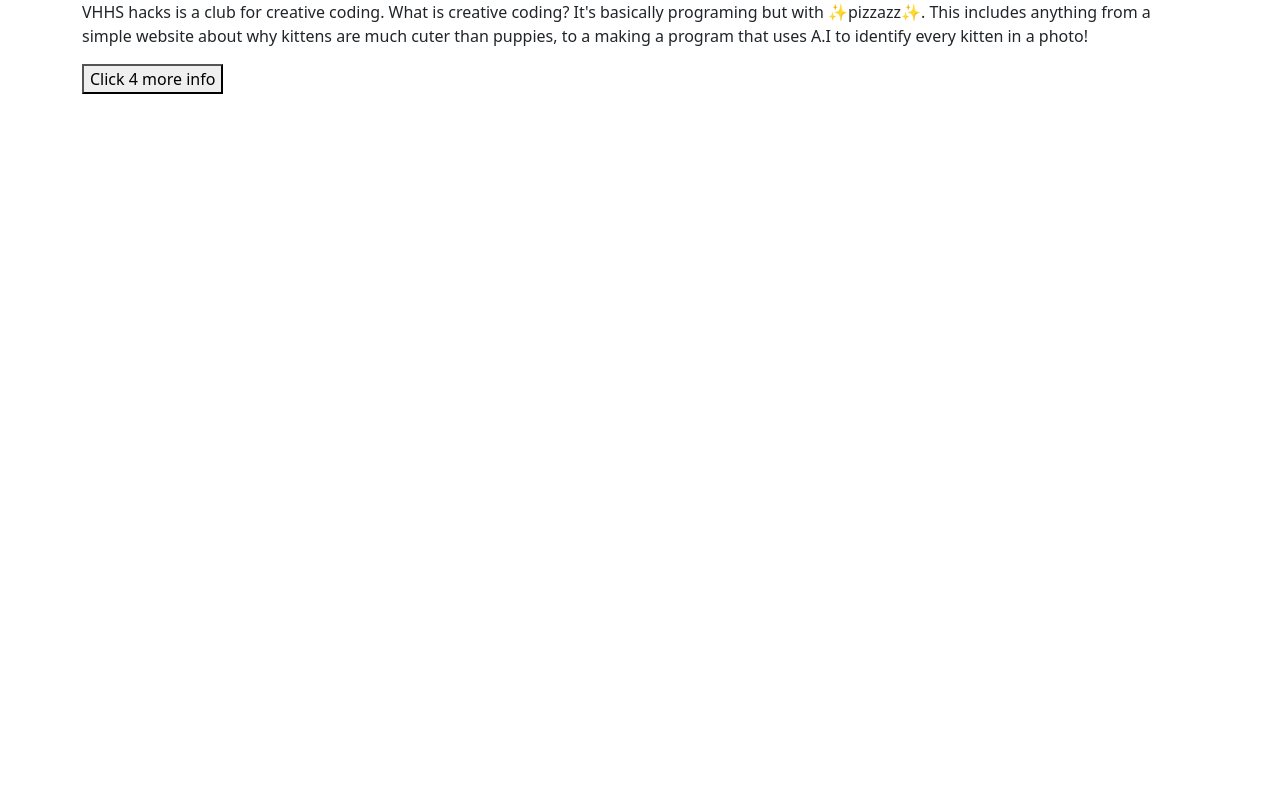
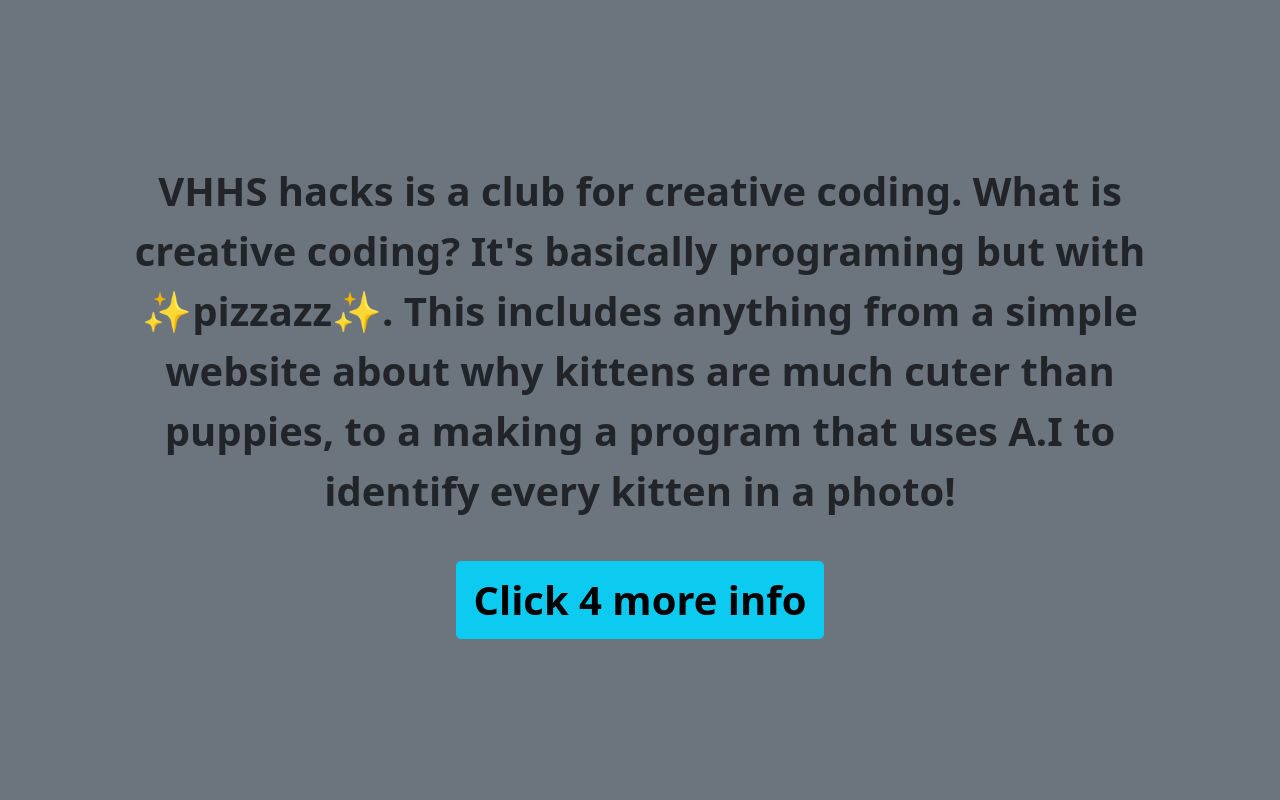
Before and after one commit to Juan-Gon03/vhhs-hacks, a Flask app: page /info/ in a window 1280 px wide. Run offline with Flask 2, Linux system fonts and the light colour scheme.

Commit message:
finished responsitivity

```diff
--- a/templates/base.html
+++ b/templates/base.html
@@ -13,7 +13,7 @@
     <!--<link rel="stylesheet" href="{{url_for('static', filename='css/style.css')}}">-->
     {% block head %}{% endblock %}
 </head>
-<body class="bod">
+<body class="bg-secondary">
     {% block body %}
     {% endblock %}
     <script src="https://cdn.jsdelivr.net/npm/@popperjs/core@2.9.2/dist/umd/popper.min.js" integrity="sha384-IQsoLXl5PILFhosVNubq5LC7Qb9DXgDA9i+tQ8Zj3iwWAwPtgFTxbJ8NT4GN1R8p" crossorigin="anonymous"></script>
--- a/templates/info.html
+++ b/templates/info.html
@@ -4,10 +4,8 @@
 
 {% endblock %}
 {% block body %}
-<div class="container">
-  <div class="box">
-    <div class="infoDiv">
-      <p class="info">
+<div class="container vh-100 d-flex flex-column justify-content-center align-items-center">
+      <p class="fs-1 text-break lh-base text-center fw-bolder">
           VHHS hacks is a club for creative coding.
           What is creative coding? It's basically
           programing but with ✨pizzazz✨. This includes
@@ -15,17 +13,13 @@
           are much cuter than puppies, to a making a program
           that uses A.I to identify every kitten in a photo!
       </p>
-    </div>
 
-    <div class="btnDiv">
         <button
-        class="button button2"
+          class="mt-4 btn btn-info btn-lg fs-1 fw-bolder"
           onclick="window.location.href='{{url_for('moreInfo')}}';"
         >
           Click 4 more info
         </button>
 </div>
-  </div>
-</div>
 {% block javascript %}{% endblock %}
 {% endblock %}
```
Also changed, not shown: templates/moreInfo.html (+13 -15 lines), templates/start.html (+4 -9 lines). Lines whose indentation alone changed are shown as unchanged.
